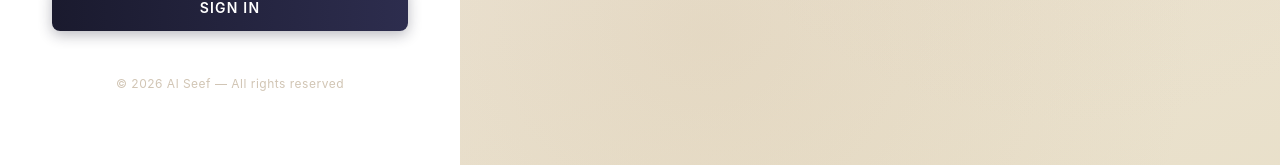
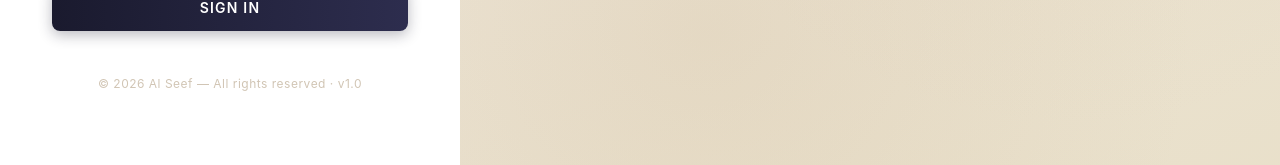
Before and after one commit to alryyan1/villa-frontend, a React (Vite) app: page /#/login in a window 1280 px wide. Shown: the part 530-695 px from the top of the page. Built offline with nearby package versions, Linux system fonts and the light colour scheme.

Commit message:
show version number

```diff
--- a/package.json
+++ b/package.json
@@ -1,7 +1,7 @@
 {
   "name": "frontend",
   "private": true,
-  "version": "0.0.0",
+  "version": "1.0.0",
   "type": "module",
   "scripts": {
     "dev": "vite",
--- a/src/pages/Login.jsx
+++ b/src/pages/Login.jsx
@@ -3,6 +3,7 @@ import { Form, Input, Button, Typography, Alert } from 'antd';
 import { UserOutlined, LockOutlined } from '@ant-design/icons';
 import { useNavigate } from 'react-router-dom';
 import { useAuth } from '../store/AuthContext';
+import pkg from '../../package.json';
 
 const { Text } = Typography;
 
@@ -112,7 +113,7 @@ export default function Login() {
         </Form>
 
         <Text style={{ color: '#d1c5b4', fontSize: 12, marginTop: 44, textAlign: 'center', letterSpacing: 0.5 }}>
-          © {new Date().getFullYear()} Al Seef — All rights reserved
+          © {new Date().getFullYear()} Al Seef — All rights reserved · v{pkg.version.split('.').slice(0, 2).join('.')}
         </Text>
       </div>
 
```
